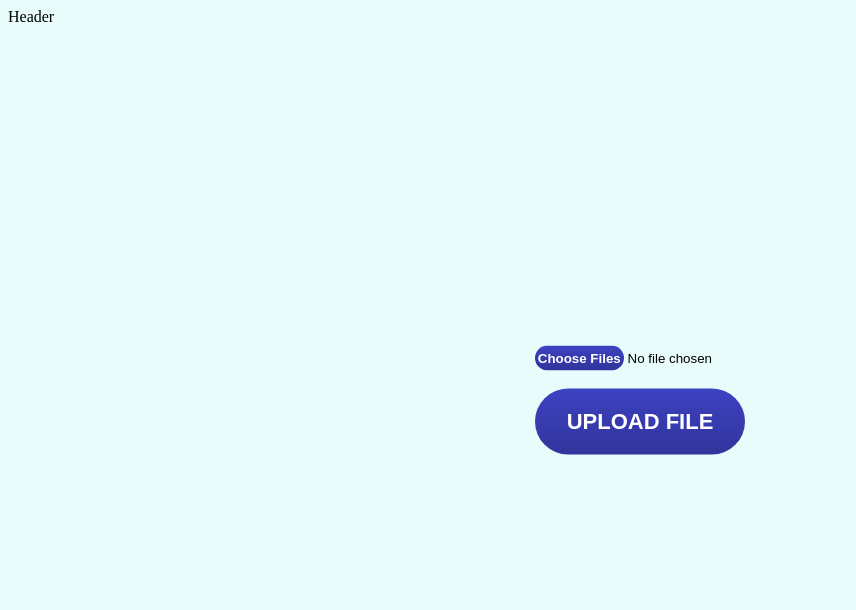
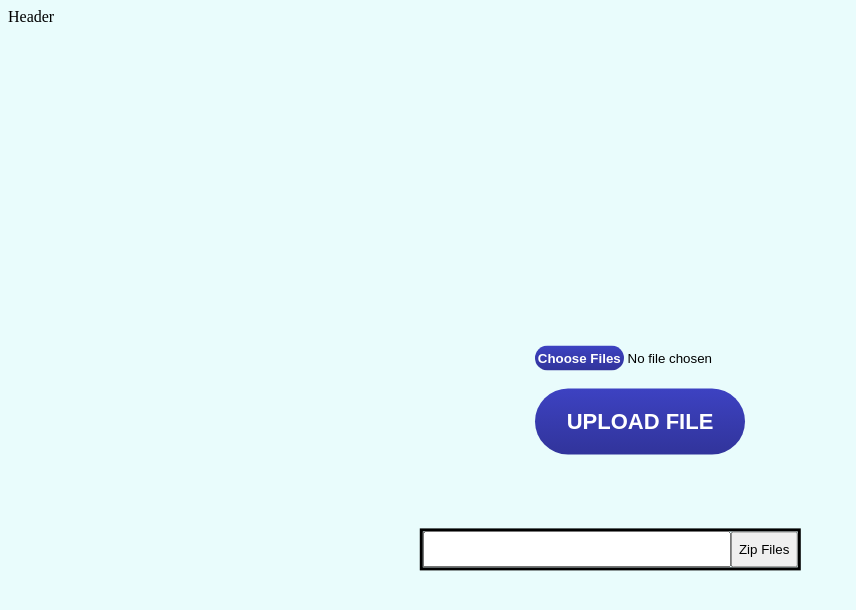
Before and after one commit to Sortera/Sortera, a React app: page / in a window 1280 px wide. Shown: the top 610 px of the page, without its empty margins (0-856 px from the left). Built offline with nearby package versions, Linux system fonts and the light colour scheme.

Commit message:
created download form and button

```diff
--- /dev/null
+++ b/client/components/ZipForm.jsx
@@ -0,0 +1,16 @@
+import React, { Component } from 'react';
+
+export default class ZipForm extends Component {
+  constructor(props) {
+    super(props);
+  }
+
+  render() {
+    return (
+      <div id="zipFormContainer">
+        <input id="zipInput" type="text" />
+        <button id="zipButton">Zip Files</button>
+      </div>
+    );
+  }
+}
--- a/client/containers/Contents.jsx
+++ b/client/containers/Contents.jsx
@@ -1,23 +1,22 @@
-import React, { Component } from "react";
-import "../styles.css"
-import ImageUpload from "../components/ImageUpload.jsx"
-import * as actions from '../actions/actions'
+import React, { Component } from 'react';
+import '../styles.css';
+import ImageUpload from '../components/ImageUpload.jsx';
+import * as actions from '../actions/actions';
 import { connect } from 'react-redux';
+import ZipForm from '../components/ZipForm.jsx';
 
-const mapStateToProps = store => ({
-});
+const mapStateToProps = store => ({});
 
 const mapDispatchToProps = dispatch => ({
-    onChange: (e) => {
+  onChange: e => {
     e.preventDefault();
-      console.log(e.value)
-      console.log('array of files?', e.target.files)
-      dispatch(actions.addImage(e.target.files))
+    console.log(e.value);
+    console.log('array of files?', e.target.files);
+    dispatch(actions.addImage(e.target.files));
   },
-  onSubmit: (e) => {
+  onSubmit: e => {
     e.preventDefault();
   }
-
 });
 
 class Contents extends Component {
@@ -25,15 +24,16 @@ class Contents extends Component {
     super(props);
   }
 
-    render () {
-
-
+  render() {
     return (
       <div className="contents">
-                <ImageUpload onSubmit={this.props.onSubmit} onChange={this.props.onChange}/>
+        <ImageUpload
+          onSubmit={this.props.onSubmit}
+          onChange={this.props.onChange}
+        />
+        <ZipForm />
       </div>
-        )
-
+    );
   }
 }
 
--- a/client/styles.css
+++ b/client/styles.css
@@ -1,8 +1,8 @@
-body{
+body {
   background: #e9fcfc;
   font-family: montserrat;
 }
-  .center{
+.center {
   position: absolute;
   top: 50%;
   left: 50%;
@@ -11,9 +11,9 @@ body{
   padding: 0 50px;
   text-align: center;
   box-sizing: border-box;
-    transition: all .3s ease .3s;
+  transition: all 0.3s ease 0.3s;
 }
-  .center button{
+.center button {
   position: relative;
   width: 100%;
   border: none;
@@ -22,59 +22,60 @@ body{
   outline: none;
   border-radius: 50px;
   background: linear-gradient(#3d42c2, #373bae, #31349b);
-    transition: .5s;
+  transition: 0.5s;
 }
-  button:hover{
+button:hover {
   background: linear-gradient(#31349b, #373bae, #3d42c2);
 }
-  button p{
+button p {
   color: white;
   font-size: 22px;
   font-weight: 700;
   text-transform: uppercase;
   margin: 15px;
 }
-  button .loading, button .fa{
+button .loading,
+button .fa {
   position: absolute;
   top: 0;
   left: 0;
   right: 0;
   bottom: 0;
 }
-  button .loading{
+button .loading {
   width: 0%;
   border-radius: 50px;
   background: linear-gradient(#3d42c2, #373bae, #31349b);
 }
-  button .fa{
+button .fa {
   color: white;
   font-size: 35px;
   line-height: 65px;
   transform: scale(0);
 }
-  .center.active{
+.center.active {
   padding: 0;
 }
-  .center.active button{
+.center.active button {
   background: #d9d9d9;
   margin-top: 0;
 }
-  .center.active button p{
+.center.active button p {
   display: none;
 }
-  .center.active button .loading{
+.center.active button .loading {
   width: 100%;
-    transition: all 2.7s ease .6s;
+  transition: all 2.7s ease 0.6s;
 }
-  .center.active button.success{
+.center.active button.success {
   padding: 35px 0;
   width: 250px;
 }
-  .center.active button.success .fa{
+.center.active button.success .fa {
   transform: scale(1);
-    transition: transform .2s linear .3s;
+  transition: transform 0.2s linear 0.3s;
 }
-  ::-webkit-file-upload-button{
+::-webkit-file-upload-button {
   position: relative;
   color: white;
   font-weight: 700;
@@ -85,5 +86,24 @@ body{
   outline: none;
   border-radius: 50px;
   background: linear-gradient(#3d42c2, #373bae, #31349b);
-    transition: .5s;
+  transition: 0.5s;
 }
+#zipFormContainer {
+  border: solid;
+  display: flex;
+  position: absolute;
+  flex-wrap: wrap;
+  border-width: 0.2rem;
+  width: fit-content;
+  border-color: black;
+  top: 65%;
+  left: 34%;
+  transform: translate(-4%, 20%);
+  transition: all 0.3s ease 0.3s;
+  /* margin-top: 60%;
+  margin-left: 30%; */
+}
+#zipInput {
+  width: 300px;
+  height: 30px;
+}
```
Lines whose indentation alone changed are shown as unchanged.
